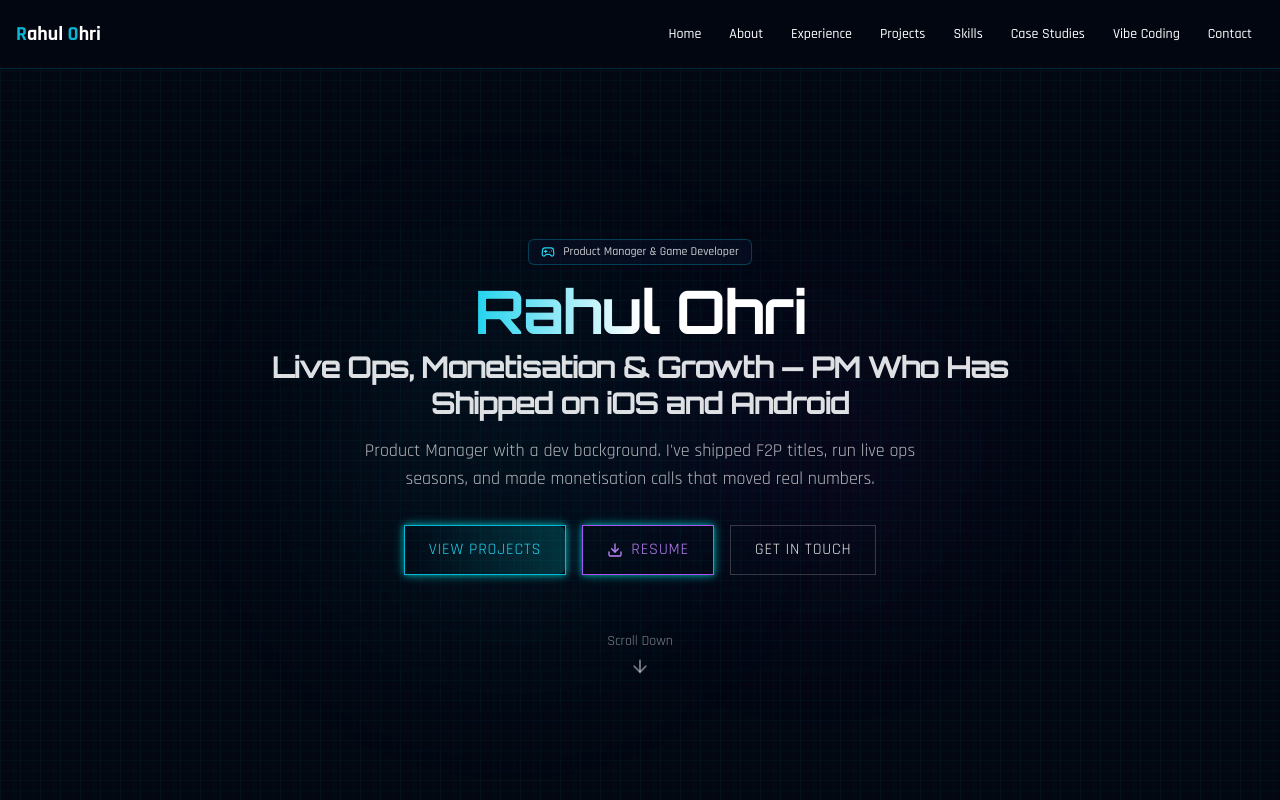
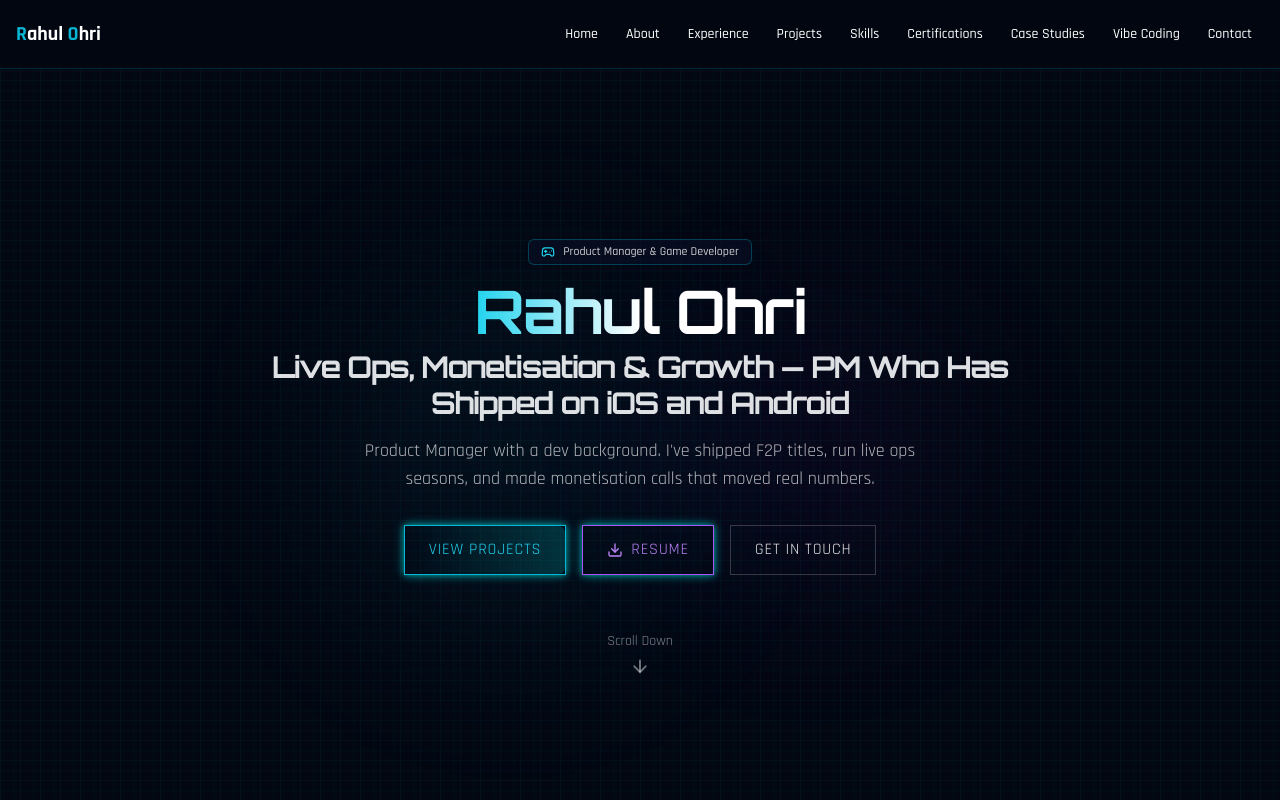
Before and after one commit to gamedev1991/portfolio, a React (Vite) app: page / in a window 1280 px wide. Shown: the top 800 px of the page. Built offline with nearby package versions, Linux system fonts and the light colour scheme.

Commit message:
Add Certifications nav link and anchor
- Add separate Certifications nav item linking to /#certifications
- Add id="certifications" to certifications section in Skills.tsx
- Update resume PDF

```diff
--- a/src/components/Navbar.tsx
+++ b/src/components/Navbar.tsx
@@ -16,6 +16,7 @@
   { label: 'Experience', href: '/#experience' },
   { label: 'Projects', href: '/#projects' },
   { label: 'Skills', href: '/#skills' },
+  { label: 'Certifications', href: '/#certifications' },
   { label: 'Case Studies', href: '/blog' },
   { label: 'Vibe Coding', href: '/vibe-coding-projects' },
   { label: 'Contact', href: '/#contact' },
--- a/src/components/Skills.tsx
+++ b/src/components/Skills.tsx
@@ -197,7 +197,7 @@
         </div>
 
         {/* Certifications */}
-        <div className="mt-16">
+        <div id="certifications" className="mt-16">
           <h3 className="text-2xl font-bold mb-8 text-center">
             <AnimatedText variant="glow">Certifications</AnimatedText>
           </h3>
```
Also changed, not shown: 1 other file (tests, documents, lock files or other folders).
